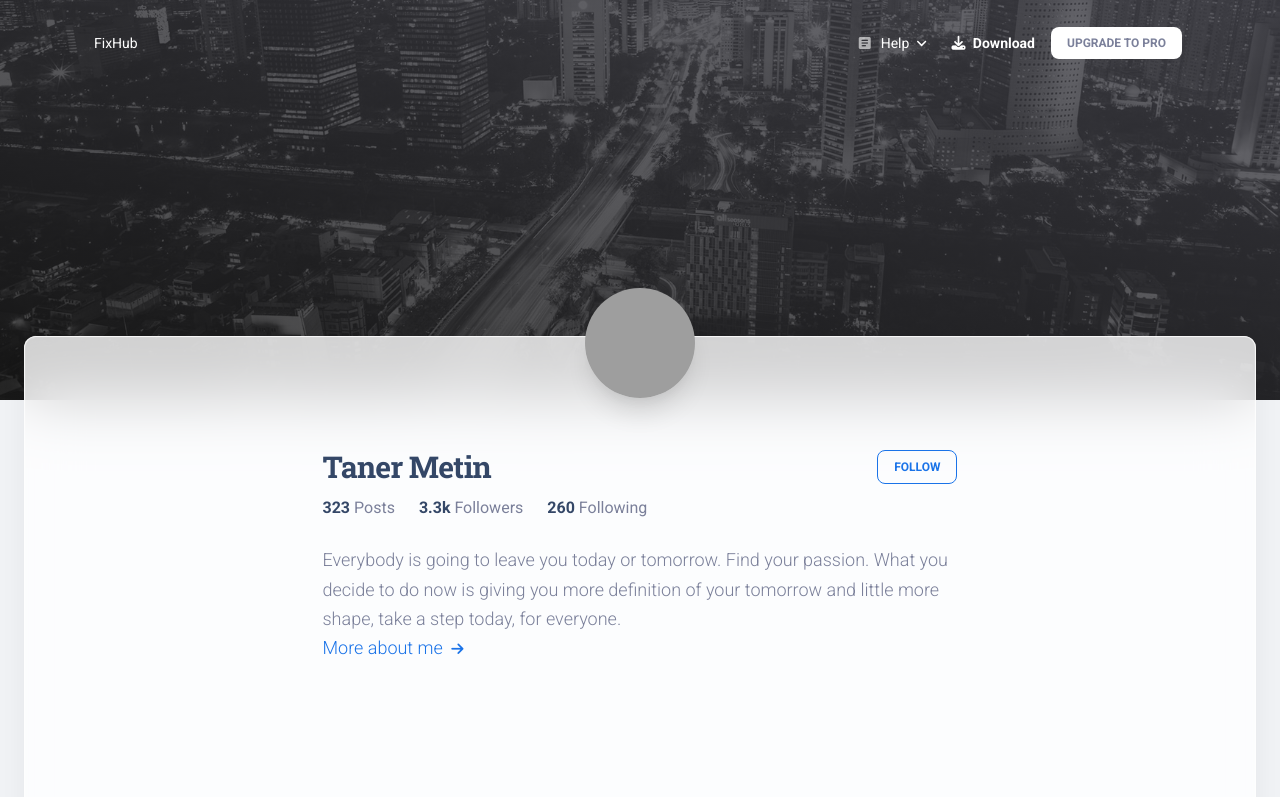
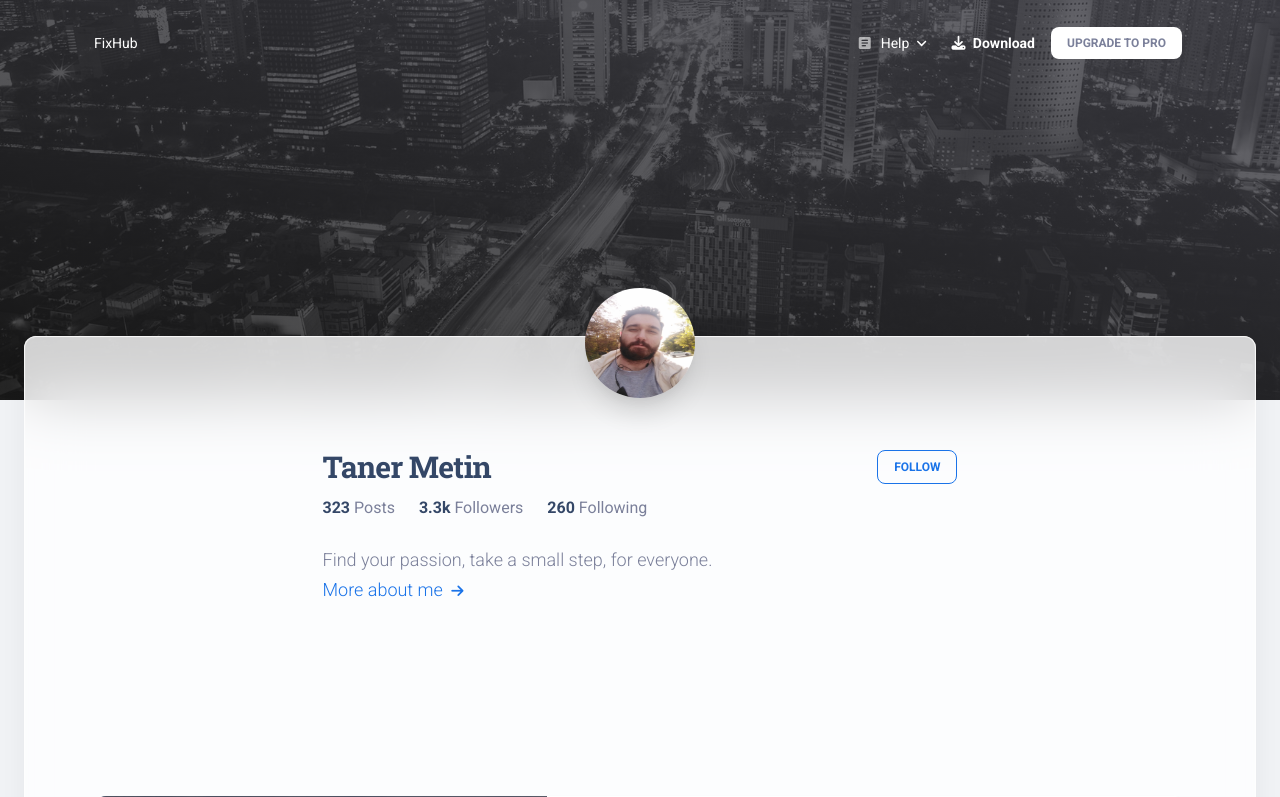
Before and after one commit to tanerjn/fixhubs.github.io, a Flask app: template apps/templates/home/author.html in a window 1280 px wide. Shown: the top 797 px of the page. Run offline with Flask 2, Linux system fonts and the light colour scheme; the template is opened without the code that fills it, so the values that code supplies are empty; some libraries are stand-ins or nearby versions; grey boxes are pictures that could not be loaded.

Commit message:
add author image, edit about section

```diff
--- a/apps/templates/home/author.html
+++ b/apps/templates/home/author.html
@@ -49,7 +49,7 @@
                   </div>
                 </div>
                 <p class="text-lg mb-0">
-                  Everybody is going to leave you today or tomorrow. Find your passion. What you decide to do now is giving you more definition of your tomorrow and little more shape, take a step today, for everyone. <br><a href="http://tanerjn.pythonanywhere.com" class="text-info icon-move-right">More about me
+                  Find your passion, take a small step, for everyone. <br><a href="http://tanerjn.pythonanywhere.com" class="text-info icon-move-right">More about me
                     <i class="fas fa-arrow-right text-sm ms-1"></i>
                   </a>
                 </p>
```
Also changed, not shown: apps/static/assets/img/tanerjn.jpg (added).
